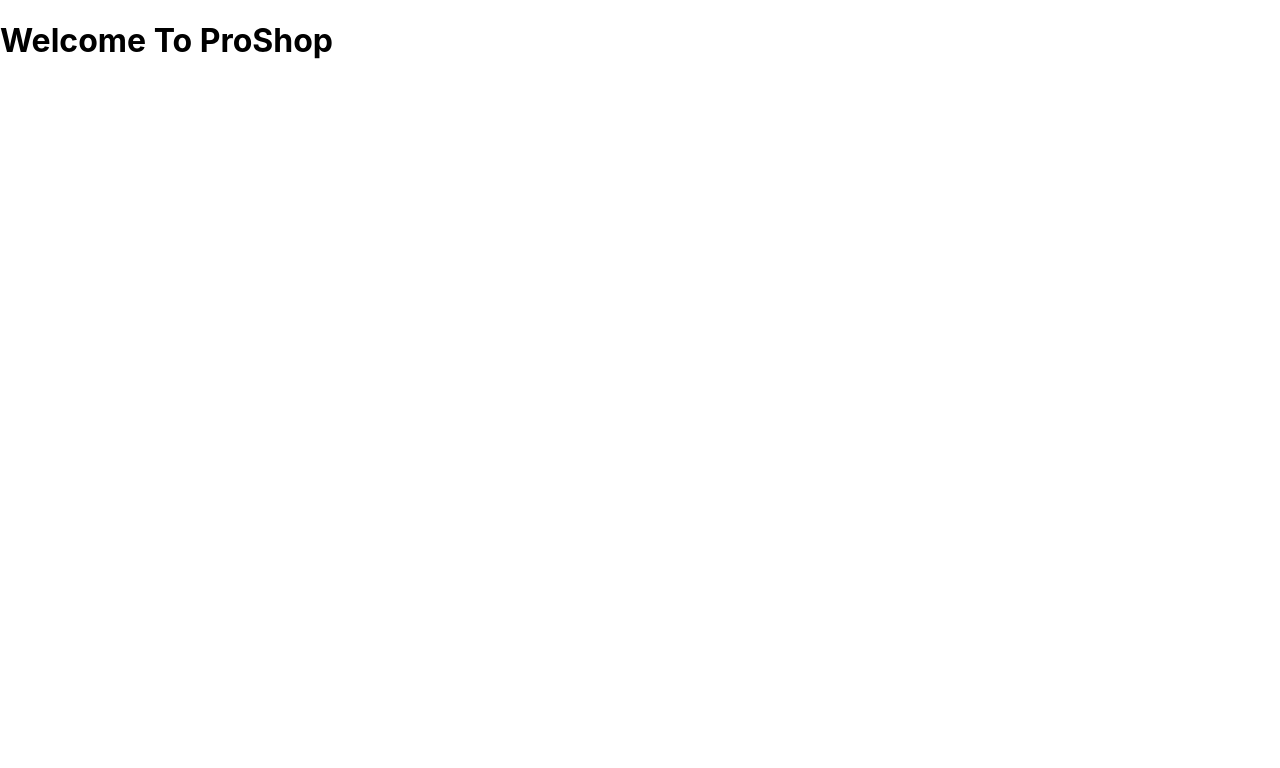
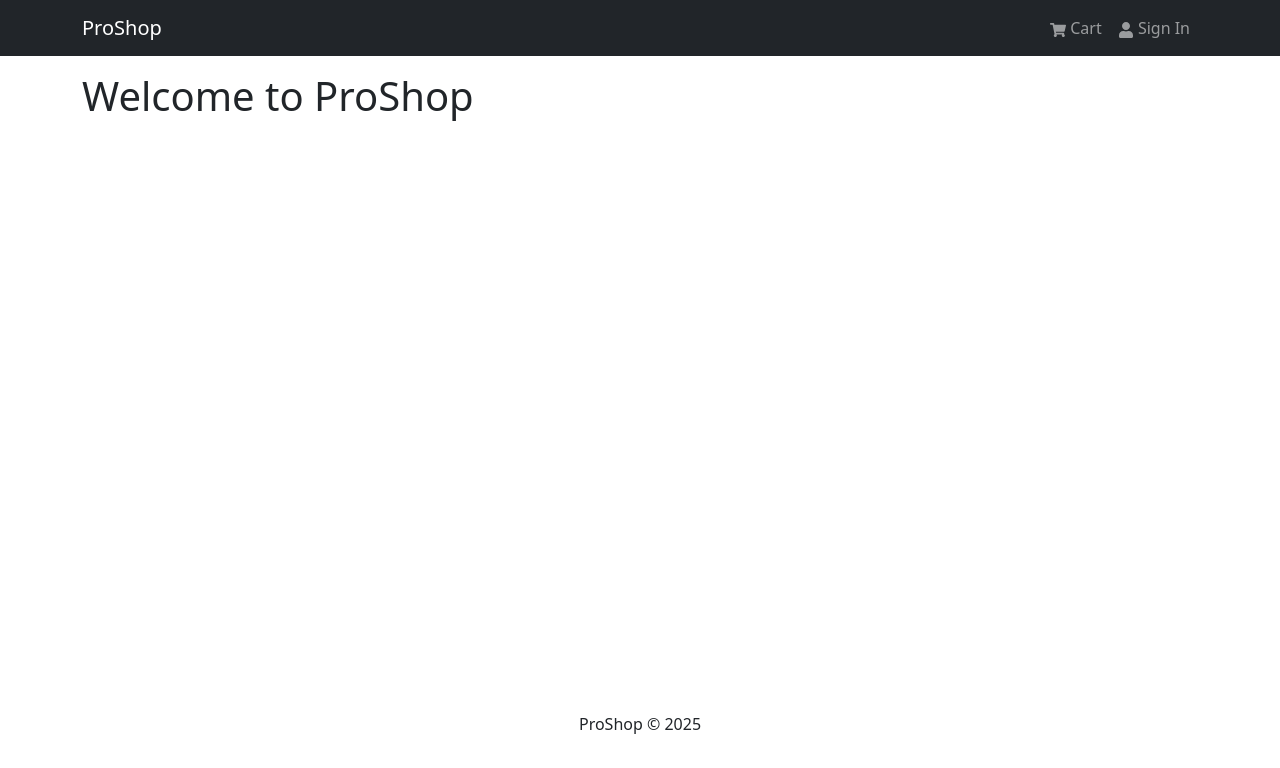
Before and after one commit to slahiri60/flowsoft-proshop-frontend-new, a React (Create React App) app: page / in a window 1280 px wide. Shown: the top 768 px of the page. Built offline with nearby package versions, Linux system fonts and the light colour scheme.

Commit message:
Created header and footer components

```diff
--- a/package.json
+++ b/package.json
@@ -6,8 +6,11 @@
     "@testing-library/jest-dom": "^5.16.5",
     "@testing-library/react": "^13.4.0",
     "@testing-library/user-event": "^13.5.0",
+    "bootstrap": "^5.2.3",
     "react": "^18.2.0",
+    "react-bootstrap": "^2.7.2",
     "react-dom": "^18.2.0",
+    "react-icons": "^4.8.0",
     "react-scripts": "5.0.1",
     "web-vitals": "^2.1.4"
   },
--- a/src/App.js
+++ b/src/App.js
@@ -1,7 +1,17 @@
+import { Container } from 'react-bootstrap';
+import Header from './components/Header';
+import Footer from './components/Footer';
+
 const App = () => {
   return (
     <>
-      <h1>Welcome To ProShop</h1>
+      <Header />
+      <main className="py-3">
+        <Container>
+          <h1>Welcome to ProShop</h1>
+        </Container>
+      </main>
+      <Footer />
     </>
   );
 };
--- /dev/null
+++ b/src/components/Footer.jsx
@@ -0,0 +1,18 @@
+import { Container, Row, Col } from 'react-bootstrap';
+
+const Footer = () => {
+  const currentYear = new Date().getFullYear();
+
+  return (
+    <footer>
+      <Container>
+        <Row>
+          <Col className='text-center py-3'>
+            <p>ProShop &copy; {currentYear}</p>
+          </Col>
+        </Row>
+      </Container>
+    </footer>
+  );
+};
+export default Footer;
--- /dev/null
+++ b/src/components/Header.jsx
@@ -0,0 +1,27 @@
+import { Navbar, Nav, Container } from 'react-bootstrap';
+import { FaShoppingCart, FaUser } from 'react-icons/fa';
+
+const Header = () => {
+  return (
+    <header>
+      <Navbar bg='dark' variant='dark' expand='lg' collapseOnSelect>
+        <Container>
+          <Navbar.Brand href='/'>ProShop</Navbar.Brand>
+          <Navbar.Toggle aria-controls='basic-navbar-nav' />
+          <Navbar.Collapse id='basic-navbar-nav'>
+            <Nav className='ms-auto'>
+              <Nav.Link href='/cart'>
+                <FaShoppingCart /> Cart
+              </Nav.Link>
+              <Nav.Link href='/login'>
+                <FaUser /> Sign In
+              </Nav.Link>
+            </Nav>
+          </Navbar.Collapse>
+        </Container>
+      </Navbar>
+    </header>
+  );
+};
+
+export default Header;
--- a/src/index.css
+++ b/src/index.css
@@ -1,13 +1,3 @@
-body {
-  margin: 0;
-  font-family: -apple-system, BlinkMacSystemFont, 'Segoe UI', 'Roboto', 'Oxygen',
-    'Ubuntu', 'Cantarell', 'Fira Sans', 'Droid Sans', 'Helvetica Neue',
-    sans-serif;
-  -webkit-font-smoothing: antialiased;
-  -moz-osx-font-smoothing: grayscale;
+main {
+  min-height: 80vh;
 }
-
-code {
-  font-family: source-code-pro, Menlo, Monaco, Consolas, 'Courier New',
-    monospace;
-}
--- a/src/index.js
+++ b/src/index.js
@@ -1,6 +1,7 @@
 import React from 'react';
 import ReactDOM from 'react-dom/client';
 import './index.css';
+import 'bootstrap/dist/css/bootstrap.min.css';
 import App from './App';
 import reportWebVitals from './reportWebVitals';
 
```
Also changed, not shown: 1 other file (tests, documents, lock files or other folders).
